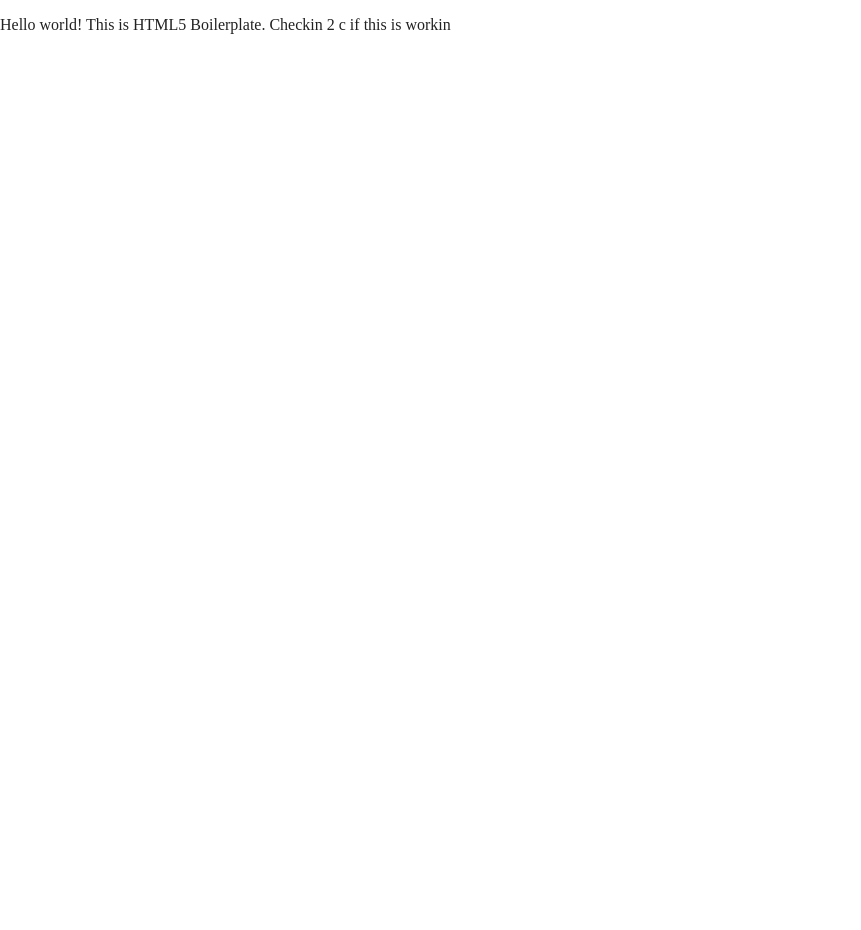
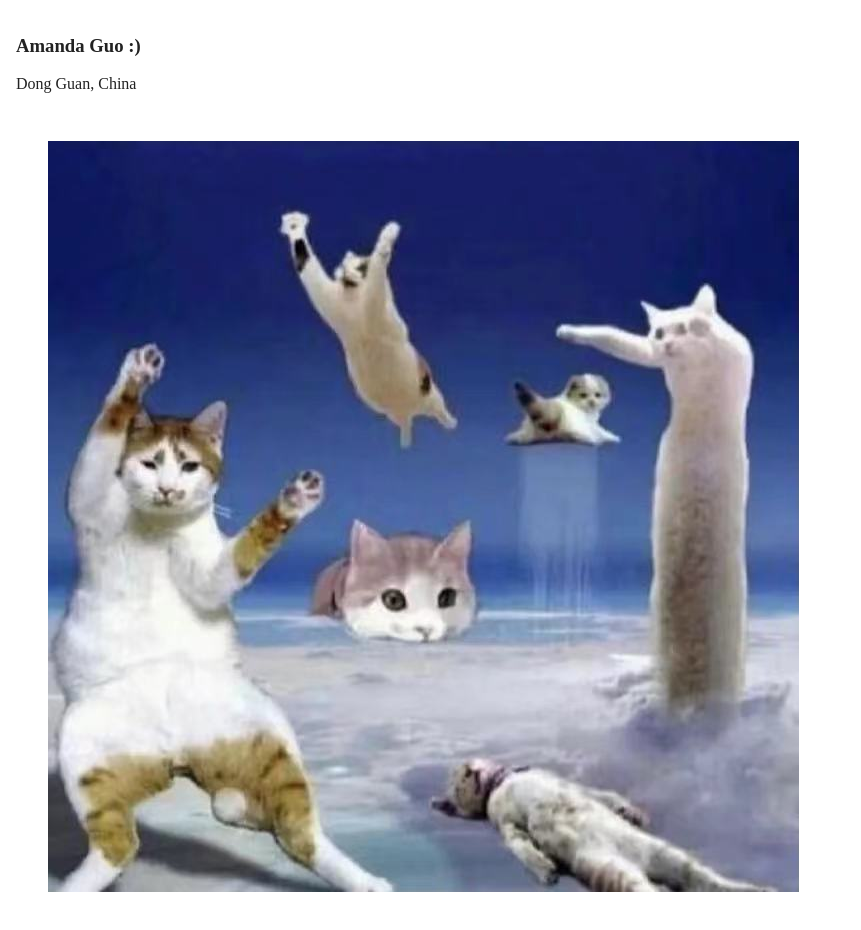
Before and after one commit to amandaadnama/core-int-pucd-2035_Guo, a website built with Parcel: page index.html in a window 1280 px wide. Shown: the whole page, without its empty margins (0-861 px from the left). Before the commit the page ends 800 px from the top, so only its background shows below. Built offline with nearby package versions, Linux system fonts and the light colour scheme.

Commit message:
updated index html

```diff
--- a/css/main.css
+++ b/css/main.css
@@ -15,7 +15,15 @@
   color: #222;
   font-size: 1em;
   line-height: 1.4;
+  padding: 1rem;
 }
+
+img {
+  max-width: auto;
+  height: auto;
+  padding: 2rem;
+}
+
 
 /*
  * Remove text-shadow in selection highlight:
--- a/index.html
+++ b/index.html
@@ -25,7 +25,10 @@
 <body>
 
   <!-- Add your site or application content here -->
-  <p>Hello world! This is HTML5 Boilerplate. Checkin 2 c if this is workin</p>
+  <h3>Amanda Guo :)</h3>
+  <p>Dong Guan, China</p>
+
+  <img src="img/WechatIMG211.jpeg" />
   <script src="js/vendor/modernizr-3.11.2.min.js"></script>
   <script src="js/plugins.js"></script>
   <script src="js/main.js"></script>
```
Also changed, not shown: img/WechatIMG210.jpeg (added), img/WechatIMG211.jpeg (added), 1 other file.
